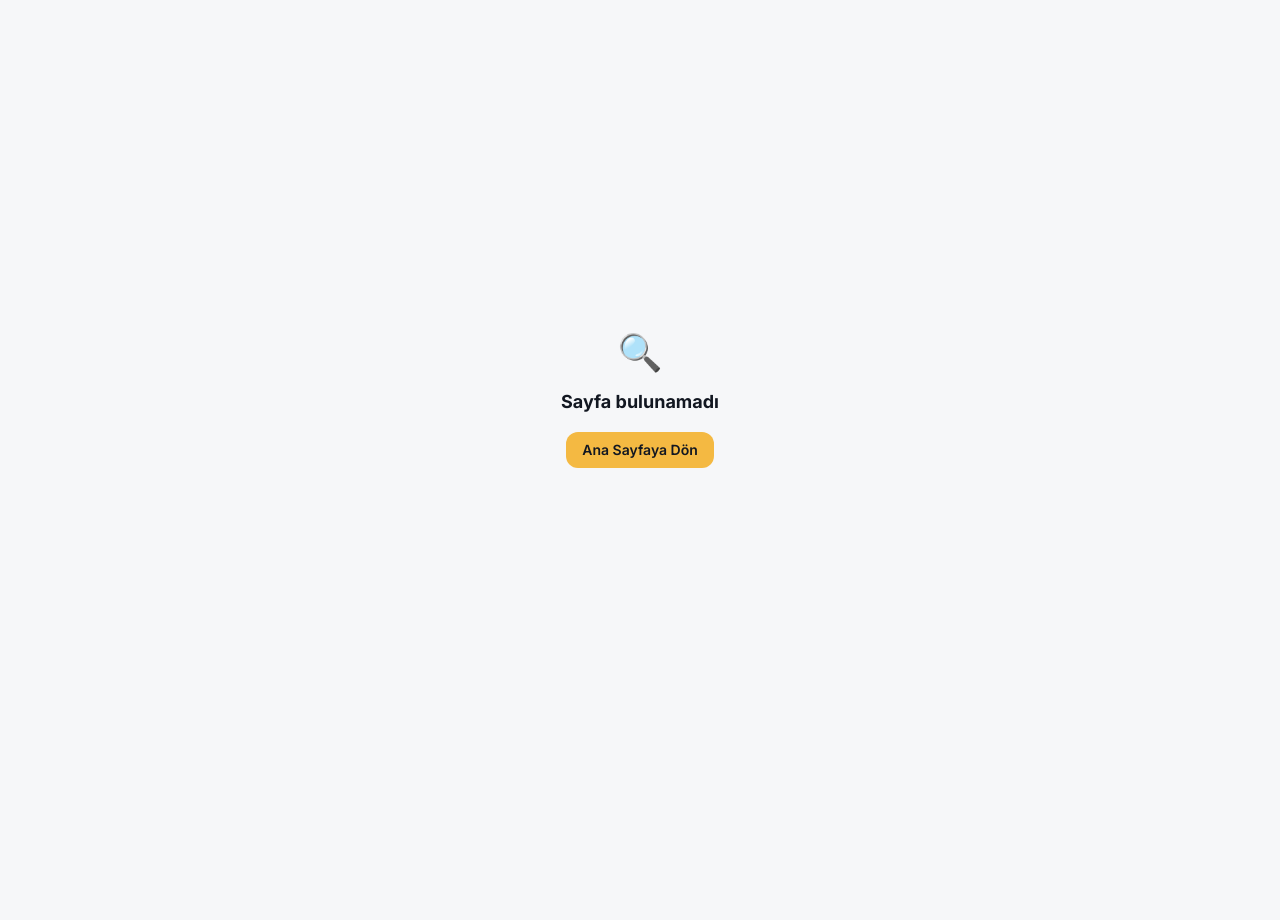
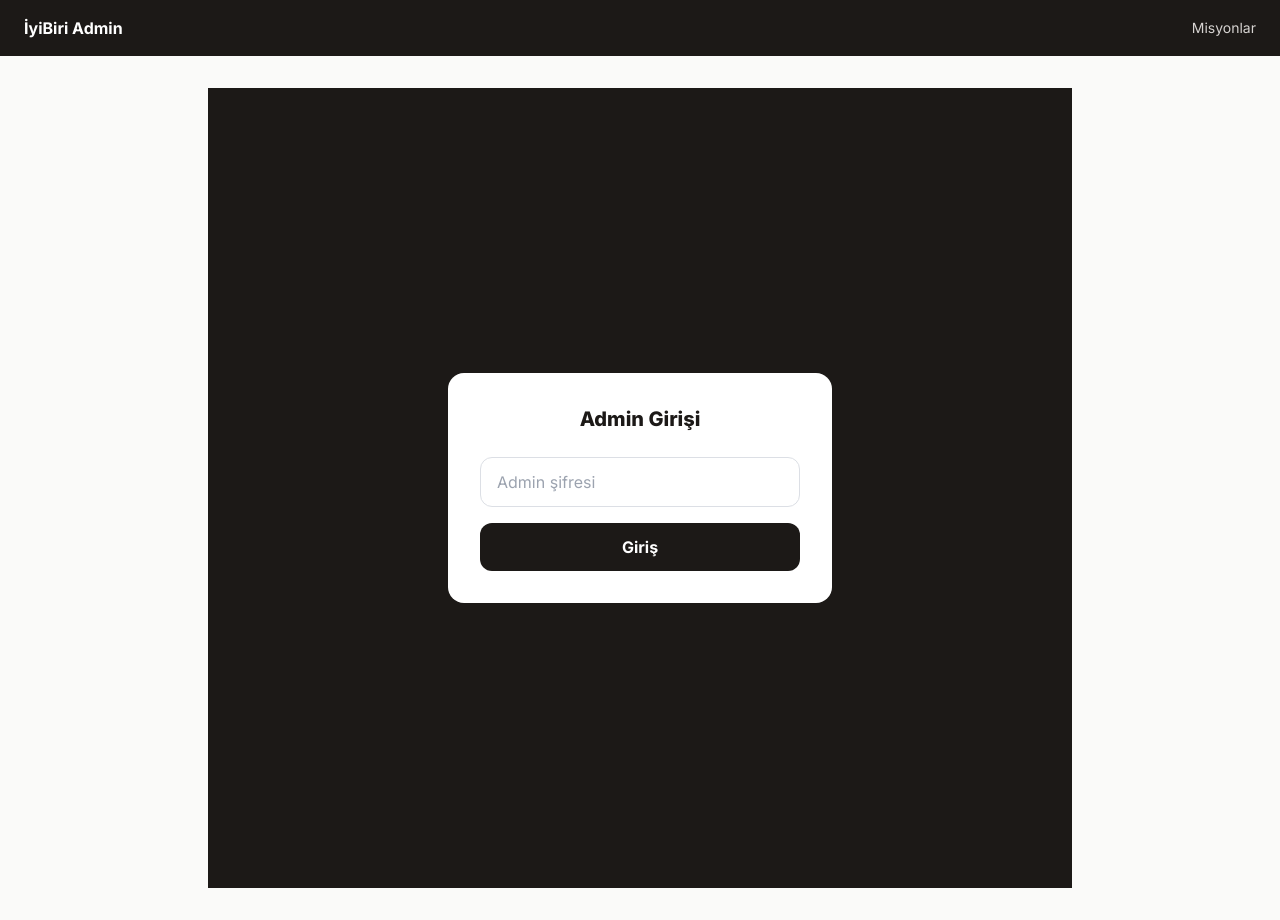
Before and after one commit to bioai99/iyibiri, a Next.js app: page /admin/login in a window 1280 px wide. Before the commit this address had no page. Before the commit the page ends 800 px from the top, so only its background shows below. Built offline with nearby package versions, Linux system fonts and the light colour scheme.

Commit message:
feat: add minimal admin panel with mission list

```diff
--- /dev/null
+++ b/app/admin/layout.tsx
@@ -0,0 +1,15 @@
+export default function AdminLayout({ children }: { children: React.ReactNode }) {
+  return (
+    <div className="min-h-screen bg-stone-50">
+      <nav className="bg-stone-900 text-white px-6 py-4 flex items-center justify-between">
+        <span className="font-display font-bold">İyiBiri Admin</span>
+        <a href="/admin/missions" className="text-sm text-stone-300 hover:text-white">
+          Misyonlar
+        </a>
+      </nav>
+      <main className="max-w-4xl mx-auto px-4 py-8">
+        {children}
+      </main>
+    </div>
+  )
+}
--- /dev/null
+++ b/app/admin/login/page.tsx
@@ -0,0 +1,41 @@
+'use client'
+
+import { useState } from 'react'
+import { useRouter } from 'next/navigation'
+
+export default function AdminLoginPage() {
+  const [secret, setSecret] = useState('')
+  const router = useRouter()
+
+  function handleLogin(e: React.FormEvent) {
+    e.preventDefault()
+    document.cookie = `iyibiri_admin=${secret}; path=/; max-age=86400`
+    router.push('/admin/missions')
+    router.refresh()
+  }
+
+  return (
+    <div className="min-h-screen bg-stone-900 flex items-center justify-center px-4">
+      <div className="w-full max-w-sm bg-white rounded-2xl p-8">
+        <h1 className="font-display font-extrabold text-xl text-text-primary mb-6 text-center">
+          Admin Girişi
+        </h1>
+        <form onSubmit={handleLogin} className="space-y-4">
+          <input
+            type="password"
+            value={secret}
+            onChange={e => setSecret(e.target.value)}
+            placeholder="Admin şifresi"
+            className="w-full px-4 py-3 rounded-xl border border-border focus:outline-none focus:ring-2 focus:ring-primary/30"
+          />
+          <button
+            type="submit"
+            className="w-full py-3 bg-stone-900 text-white rounded-xl font-bold"
+          >
+            Giriş
+          </button>
+        </form>
+      </div>
+    </div>
+  )
+}
--- /dev/null
+++ b/app/admin/missions/page.tsx
@@ -0,0 +1,53 @@
+import { createClient } from '@/lib/supabase/server'
+import Link from 'next/link'
+import type { Mission } from '@/lib/supabase/types'
+
+async function getMissions(): Promise<Mission[]> {
+  const supabase = createClient()
+  const { data, error } = await supabase
+    .from('missions')
+    .select('*')
+    .order('title')
+  if (error) throw error
+  return data
+}
+
+export default async function AdminMissionsPage() {
+  const missions = await getMissions()
+
+  return (
+    <div>
+      <h1 className="font-display font-extrabold text-2xl text-text-primary mb-6">
+        Misyonlar ({missions.length})
+      </h1>
+      <div className="space-y-3">
+        {missions.map(mission => (
+          <div key={mission.id} className="bg-white rounded-xl border border-border p-4 flex items-center justify-between">
+            <div>
+              <p className="font-semibold text-text-primary">{mission.title}</p>
+              <div className="flex items-center gap-3 mt-1">
+                <span className="text-xs text-text-muted capitalize">{mission.verify_method}</span>
+                <span className="text-xs text-text-muted">✨ {mission.karma} karma</span>
+                {mission.verify_code && (
+                  <span className="text-xs font-mono text-stone-500 bg-stone-100 px-2 py-0.5 rounded">
+                    {mission.verify_code}
+                  </span>
+                )}
+              </div>
+            </div>
+            <div className="flex items-center gap-2">
+              {(mission.verify_method === 'qr' || mission.verify_method === 'code') && (
+                <Link
+                  href={`/admin/missions/${mission.id}/qr`}
+                  className="text-sm font-semibold text-primary border border-primary/30 px-3 py-1.5 rounded-lg hover:bg-primary/5"
+                >
+                  QR Üret
+                </Link>
+              )}
+            </div>
+          </div>
+        ))}
+      </div>
+    </div>
+  )
+}
```
